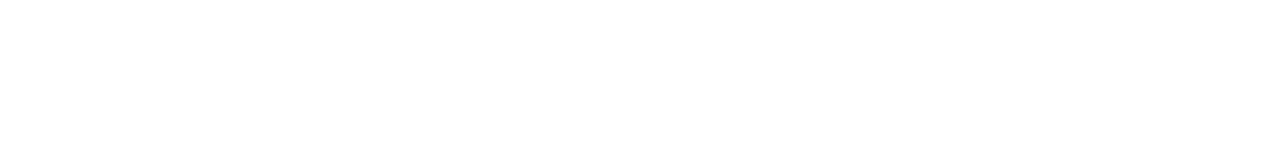
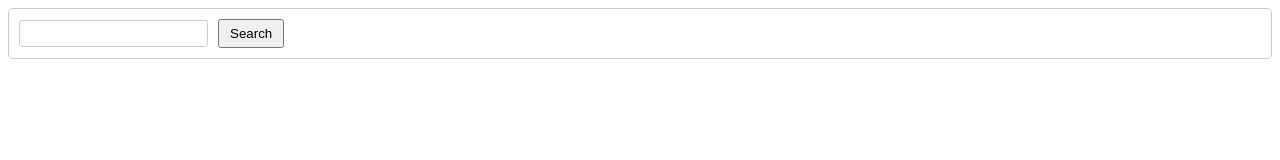
Before and after one commit to acciojob/Interactive-Search-Katasravani, a website: page main.html in a window 1280 px wide. Drawn offline with Linux system fonts and the light colour scheme.

Commit message:
created a submission

```diff
--- a/main.html
+++ b/main.html
@@ -1,16 +1,21 @@
+<!-- index.html -->
+
 <!DOCTYPE html>
+<html lang="en">
+<head>
+    <meta charset="UTF-8">
+    <meta name="viewport" content="width=device-width, initial-scale=1.0">
+    <title>Interactive Search Component</title>
+    <link rel="stylesheet" href="styles.css">
+</head>
+<body>
 
-<html>
+    <div class="search" id="searchComponent">
+        <input type="text" class="input" id="searchInput">
+        <button class="btn" onclick="activateSearch()">Search</button>
+    </div>
 
-<head>
-	<link rel="stylesheet" href="styles.css">
-</head>
-
-<body>
-	<!-- the entire body must be written by student -->
-    <script type="text/javascript" src="./script.js">
-</script>
+    <script src="script.js"></script>
 
 </body>
-
 </html>
--- a/script.js
+++ b/script.js
@@ -1 +1,10 @@
 //your JS code here. If required.
+// script.js
+
+function activateSearch() {
+    var searchComponent = document.getElementById("searchComponent");
+    searchComponent.classList.add("active");
+
+    var searchInput = document.getElementById("searchInput");
+    searchInput.focus();
+}
--- a/styles.css
+++ b/styles.css
@@ -1 +1,26 @@
 /*  your css code here. If applicable */
+/* styles.css */
+
+.search {
+    display: flex;
+    align-items: center;
+    padding: 10px;
+    border: 1px solid #ccc;
+    border-radius: 5px;
+}
+
+.search.active {
+    background-color: #f0f0f0;
+}
+
+.input {
+    padding: 5px;
+    margin-right: 10px;
+    border: 1px solid #ccc;
+    border-radius: 3px;
+}
+
+.btn {
+    padding: 5px 10px;
+    cursor: pointer;
+}
```
